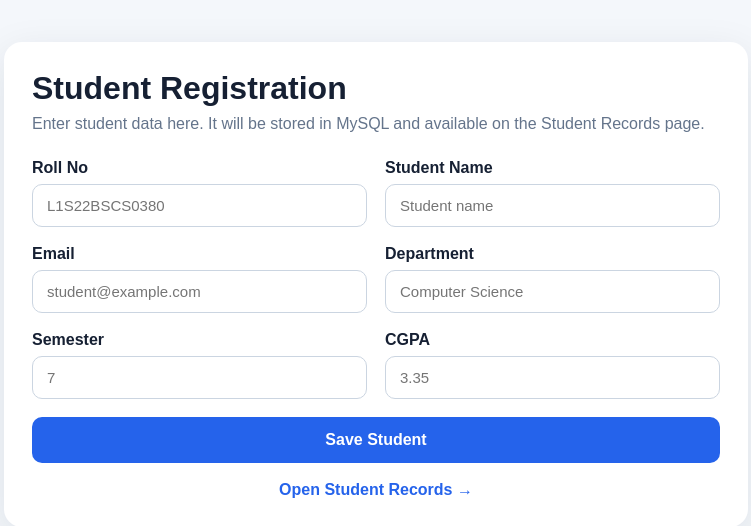
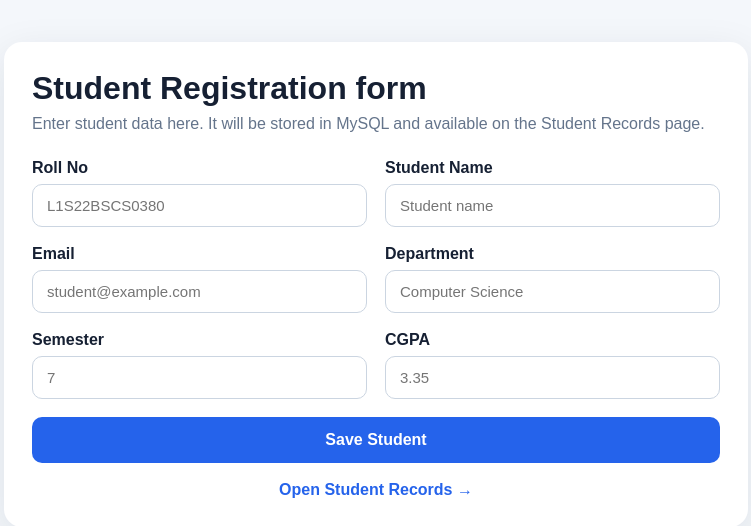
Before and after one commit to ZeeshanMirza45/docker-student-task-pipeline, a Flask app: page / in a window 1280 px wide. Shown: the top 526 px of the page, without its empty margins (264-1015 px from the left). Run offline with Flask 3, Linux system fonts and the light colour scheme.

Commit message:
Update student registration form

```diff
--- a/entry/templates/index.html
+++ b/entry/templates/index.html
@@ -11,7 +11,7 @@
 <body>
   <div class="wrap">
     <div class="card">
-      <h1>Student Registration</h1>
+      <h1>Student Registration form</h1>
       <div class="sub">Enter student data here. It will be stored in MySQL and available on the Student Records page.</div>
       {% if message %}<div class="notice ok">{{ message }}</div>{% endif %}
       {% if error %}<div class="notice err">{{ error }}</div>{% endif %}
```
